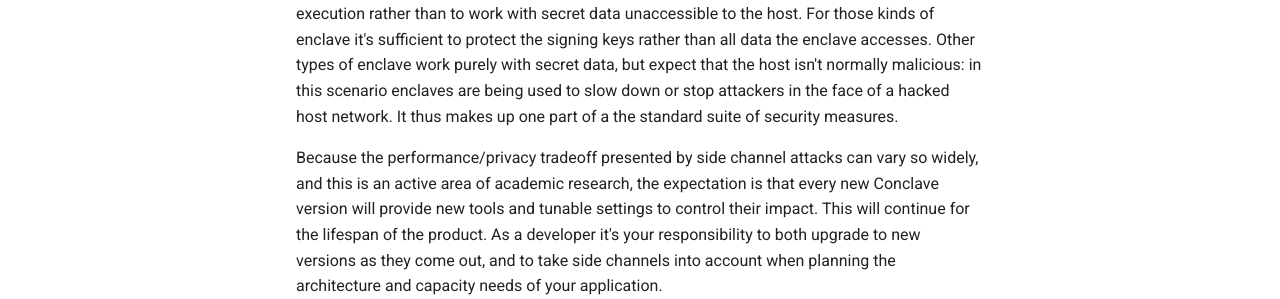
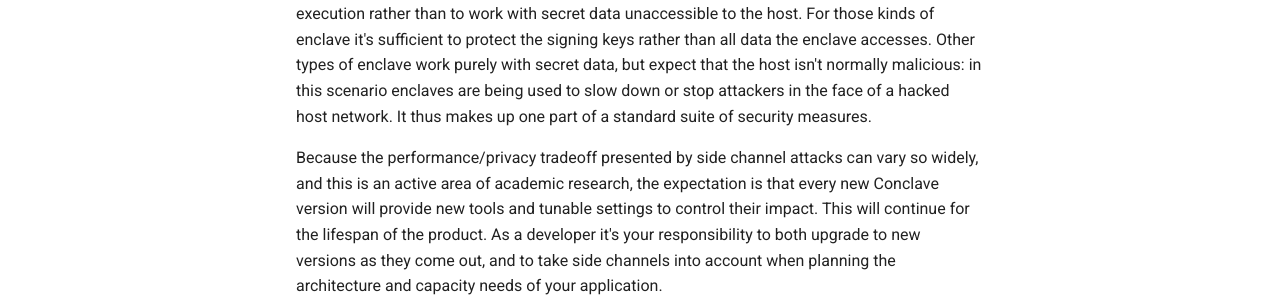
Before and after one commit to R3Conclave/conclave-core-sdk, an MkDocs documentation site: the page built from docs/docs/security.md, in a window 1280 px wide and 900 px high, scrolled down 3562 px. Shown: the part 533-832 px from the top of the window. Built offline with MkDocs 1.6.1 and Material for MkDocs 9.7.7, drawn with Linux system fonts in a browser that asks for light colours; some of the changed text lies outside the part shown.

Commit message:
Address review comments.

```diff
--- a/docs/docs/security.md
+++ b/docs/docs/security.md
@@ -138,7 +139,7 @@ Not all enclaves operate on secret data. Some types of enclave are used for thei
 work with secret data unaccessible to the host. For those kinds of enclave it's sufficient to protect the signing keys
 rather than all data the enclave accesses. Other types of enclave work purely with secret data, but expect that the host
 isn't normally malicious: in this scenario enclaves are being used to slow down or stop attackers in the face of a
-hacked host network. It thus makes up one part of a the standard suite of security measures.
+hacked host network. It thus makes up one part of a standard suite of security measures.
 
 Because the performance/privacy tradeoff presented by side channel attacks can vary so widely, and this is an active area
 of academic research, the expectation is that every new Conclave version will provide new tools and tunable settings
```
Also changed, not shown: other parts of docs/docs/security.md (+2 -1 lines), docs/docs/architecture.md (+1 -1 lines), docs/docs/index.md (+1 -1 lines).
